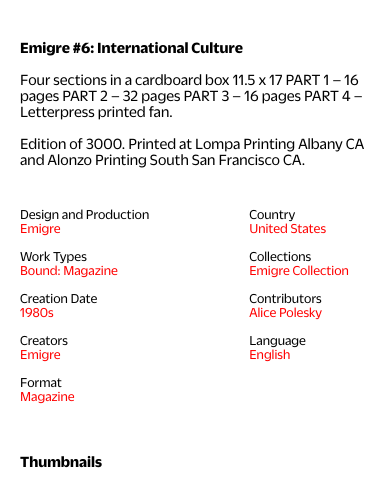
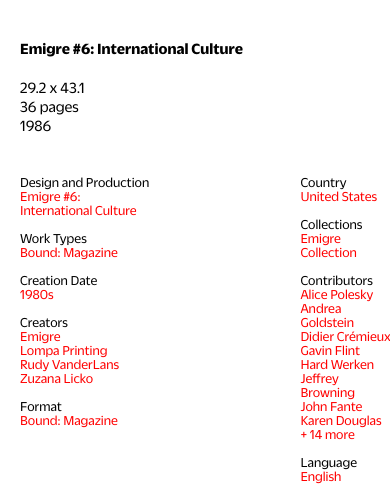
Before and after one commit to omarmhmmd/online-letterform-archive, a PHP site: page /item.html in a window 390 px wide. Shown: the part 310-796 px from the top of the page. Run offline with PHP 8.4, Linux system fonts and the light colour scheme.

Commit message:
item page stuff  up - third round making responsive

```diff
--- a/css/LFA.css
+++ b/css/LFA.css
@@ -105,7 +105,7 @@ button {
     font-weight: bold;
     color: #ff0000;
     font-size: 22.5px;
-    padding-left: 7vw;
+    padding-left: 100px;
   }
 
   #logo {
@@ -120,6 +120,7 @@ button {
 
   a {
     text-decoration: none;
+    color: #ff0000;
   }
 
   a:visited {
@@ -436,27 +437,30 @@ button {
   }
 
   #itemDescription {
-    width: 350px;
-    font-size: 16px;
+    font-size: 1.35vw;
+    line-height: 120%;
+    /* background-color: green; */
   }
 
   #itemMetaData {
     display: flex;
-    font-size: 14px;
+    font-size: 1.10vw;
     background-color: none;
-    /* padding-right: 225px; */
-    width: 550px;
+    margin-right: 8vw;
+    /* background-color: pink; */
   }
 
   #column2 {
-    padding-left: 100px;
+    margin-left: 100px;
+    width: 175px;
+    /* background-color: grey; */
   }
 
-  #itemDescription #title {
+  #itemDescription .title {
     font-weight: bold;
   }
 
-  #itemMetaData #title {
+  .title {
     color: black;
   }
 
@@ -467,6 +471,7 @@ button {
     /**** THUMBNAILS GRID ****/
     #itemPage h1 {
       font-weight: bold;
+      font-size: 1.35vw;
       padding-left: 50px;
     }
 
--- a/css/LFA_mobile.css
+++ b/css/LFA_mobile.css
@@ -25,12 +25,17 @@
 
     #itemMetaData {
       padding-top: 40px;
+      width: 375px;
+    }
+
+    #column2 {
+      padding-left: 50px;
     }
     /**** END META DATA ****/
   /**** END ITEM PAGE ****/
 }
 
-@media (max-width: 768px) {
+@media (max-width: 1000px) {
   /**** MAIN CONTAINTER ****/
   .loop {
     display: none;
@@ -75,6 +80,19 @@
       padding-left: 20px;
     }
 
+    #itemDescription {
+      font-size: 16px;
+    }
+
+    #itemMetaData {
+      font-size: 14px;
+      padding-right: 1vw;
+    }
+
+    #itemPage h1 {
+      font-size: 16px;
+    }
+
     .thumbnailColumn {
       justify-content: center;
       -ms-flex: 100%;
@@ -96,6 +114,9 @@
 
 }
 
-@media (max-width: 1200px) {
+@media (min-width: 1500px) {
+  #mainImages img {
+    width: 35vw;
+  }
 
 }
--- a/datablobs/item_eg1.JSON
+++ b/datablobs/item_eg1.JSON
@@ -4,7 +4,6 @@
     ],
     "collection": "Emigre Collection",
     "contributors": [
-      "",
       "Alice Polesky",
       "Andrea Goldstein",
       "Didier Crémieux",
--- a/item.html
+++ b/item.html
@@ -11,6 +11,7 @@
   <link rel="stylesheet" href="css/reset.css">
   <link rel="stylesheet" href="css/LFA.css">
   <link rel="stylesheet" href="css/LFA_mobile.css">
+  <script src="js/popItemsPage.js"></script>
 </head>
 
   <body>
@@ -32,58 +33,70 @@
       <!--***** ITEM PAGE *****-->
       <div id="itemPage">
         <div id="mainImages">
-          <img class = "prevNext" src="https://archive.org/download/LFAEmigre0007/LFA_Emigre_0007_0001.jpg" alt="">
-          <img src="https://archive.org/download/LFAEmigre0006/LFA_Emigre_0006_0001.jpg" alt="">
-          <img class = "prevNext" src="https://archive.org/download/LFAEmigre0005/LFA_Emigre_0005_0001.jpg" alt="">
+          <img id = "prevItem" class = "prevNext" src="" alt="">
+          <img id = "theItem" src="" alt="">
+          <img id = "nextItem" class = "prevNext" src="" alt="">
         </div>
 
         <div id="metaData">
           <div id="itemDescription">
-            <p>
-              <span id = "title">Emigre #6: International Culture</span>
+            <!-- <span class = "title">Emigre #6: International Culture</span>
             <p>&nbsp;</p>
             Four sections in a cardboard box 11.5 x 17 PART 1 – 16 pages PART 2 – 32 pages PART 3 – 16 pages PART 4 – Letterpress printed fan.
             <p>&nbsp;</p>
-              Edition of 3000. Printed at Lompa Printing Albany CA and Alonzo Printing South San Francisco CA.
-            </p>
+            Edition of 3000. Printed at Lompa Printing Albany CA and Alonzo Printing South San Francisco CA. -->
           </div>
           <div id="itemMetaData">
             <div id = "column1">
-              <span id = "title">Design and Production</span>
+              <span class = "title">Design and Production</span>
               <br>
-              Emigre
+              <div id="itemTitle">
+                <!-- Emigre -->
+              </div>
               <p>&nbsp;</p>
-              <span id = "title">Work Types</span>
+              <span class = "title">Work Types</span>
               <br>
-              Bound: Magazine
+              <div id="workTypes">
+                <!-- Bound: Magazine -->
+              </div>
               <p>&nbsp;</p>
-              <span id = "title">Creation Date</span>
+              <span class = "title">Creation Date</span>
               <br>
-              1980s
+              <div id="decades">
+                <!-- 1980s -->
+              </div>
               <p>&nbsp;</p>
-              <span id = "title">Creators</span>
+              <span class = "title">Creators</span>
               <br>
-              Emigre
-              <!-- Lompa Printing
+              <div id="creators">
+                <!-- Emigre
+                Lompa Printing
                 Rudy VanderLans
                 Zuzana Licko -->
+              </div>
               <p>&nbsp;</p>
-              <span id = "title">Format</span>
+              <span class = "title">Format</span>
               <br>
-              Magazine
+              <div id="format">
+                <!-- Magazine -->
+              </div>
             </div>
             <div id = "column2">
-              <span id = "title">Country</span>
+              <span class = "title">Country</span>
               <br>
-              United States
+              <div id="country">
+                <!-- United States -->
+              </div>
               <p>&nbsp;</p>
-              <span id = "title">Collections</span>
+              <span class = "title">Collections</span>
               <br>
-              Emigre Collection
+              <div id="collections">
+                <!-- Emigre Collection -->
+              </div>
               <p>&nbsp;</p>
-              <span id = "title">Contributors</span>
+              <span class = "title">Contributors</span>
               <br>
-              Alice Polesky
+              <div id="contributors">
                 <!-- Andrea Goldstein
                 Didier Crémieux
                 Gavin Flint
@@ -106,10 +119,13 @@
                 William Cone
                 Winston Tong
                 Zuzana Licko -->
+              </div>
               <p>&nbsp;</p>
-              <span id = "title">Language</span>
+              <span class = "title">Language</span>
               <br>
-              English
+              <div id="languages">
+                <!-- English -->
+              </div>
             </div>
           </div>
         </div>
@@ -120,32 +136,32 @@
               <img src="https://archive.org/download/LFAEmigre0006/LFA_Emigre_0006_0001.jpg">
             </div>
             <div class = "thumbnailPic">
-              <img src="https://archive.org/download/LFAEmigre0006/LFA_Emigre_0006_0003.jpg">
+              <img src="https://archive.org/download/LFAEmigre0006/LFA_Emigre_0006_0004.jpg">
             </div>
             <div class = "thumbnailPic">
-              <img src="https://archive.org/download/LFAEmigre0006/LFA_Emigre_0006_0004.jpg">
+              <img src="https://archive.org/download/LFAEmigre0006/LFA_Emigre_0006_0006.jpg">
             </div>
           </div>
           <div id = "thumb002" class="thumbnailColumn">
             <div class = "thumbnailPic">
+              <img src="https://archive.org/download/LFAEmigre0006/LFA_Emigre_0006_0002.jpg">
+            </div>
+            <div class = "thumbnailPic">
               <img src="https://archive.org/download/LFAEmigre0006/LFA_Emigre_0006_0005.jpg">
+            </div>
+            <div class = "thumbnailPic">
+              <img src="https://archive.org/download/LFAEmigre0006/LFA_Emigre_0006_0008.jpg">
+            </div>
+          </div>
+          <div id = "thumb003" class="thumbnailColumn">
+            <div class = "thumbnailPic">
+              <img src="https://archive.org/download/LFAEmigre0006/LFA_Emigre_0006_0003.jpg">
             </div>
             <div class = "thumbnailPic">
               <img src="https://archive.org/download/LFAEmigre0006/LFA_Emigre_0006_0006.jpg">
             </div>
             <div class = "thumbnailPic">
-              <img src="https://archive.org/download/LFAEmigre0006/LFA_Emigre_0006_0007.jpg">
-            </div>
-          </div>
-          <div id = "thumb003" class="thumbnailColumn">
-            <div class = "thumbnailPic">
-              <img src="https://archive.org/download/LFAEmigre0006/LFA_Emigre_0006_0008.jpg">
-            </div>
-            <div class = "thumbnailPic">
               <img src="https://archive.org/download/LFAEmigre0006/LFA_Emigre_0006_0009.jpg">
-            </div>
-            <div class = "thumbnailPic">
-              <img src="https://archive.org/download/LFAEmigre0006/LFA_Emigre_0006_0010.jpg">
             </div>
           </div>
         </div>
@@ -172,7 +188,5 @@
       // head.appendChild(js);
       // /* END LOOPING SCRIPT */
     </script>
-
-    <!-- <script src="js/item.js"></script> -->
   </body>
 </html>
--- /dev/null
+++ b/js/popItemsPage.js
@@ -0,0 +1,47 @@
+$.getJSON("datablobs/item_eg1.json", function(json) {
+  $("#prevItem").attr("src",json.itemSearch.itemPrev.imageFront);
+  $("#theItem").attr("src",json.item.imageFront);
+  $("#nextItem").attr("src",json.itemSearch.itemNext.imageFront);
+
+  $("#itemDescription").append('<span class = "title">'+ json.item.title+ ' </span> <p>&nbsp;</p>' + json.item.measurements.height + ' x ' + json.item.measurements.width + '</br>' + json.item.numberImages + ' pages' + '</br>' + json.item.year);
+
+
+  /**** COLUMN ONE ****/
+  $("#itemTitle").append(json.item.title + '</br>');
+
+  $.each(json.item.formats, function(index, element) {
+    $("#workTypes").append(element + '</br>');
+  });
+
+  $("#decades").append(json.item.decade + '</br>');
+
+  $.each(json.item.creators, function(index, element) {
+    $("#creators").append(element.name + '</br>');
+  });
+
+  $.each(json.item.formats, function(index, element) {
+    $("#format").append(element + '</br>');
+  });
+
+  $.each(json.item.languages, function(index, element) {
+    $("#languages").append(element + '</br>');
+  });
+  /**** END COLUMN ONE ****/
+
+  /**** COLUMN TWO ****/
+  $("#country").append(json.item.country + '</br>');
+
+  $("#collections").append(json.item.collection + '</br>');
+
+  var contributorsLength;
+  $.each(json.item.contributors, function(index, element) {
+    if (index >= 0 && index < 8) {
+      $("#contributors").append(element + '</br>');
+    }
+    contributorsLength = index - 8;
+  });
+  if (contributorsLength > 0) {
+    $("#contributors").append("+ " + contributorsLength + ' more</br>');
+  }
+  /**** COLUMN TWO ****/
+});
```
Also changed, not shown: datablobs/item_eg2.JSON (+4 -5 lines), images/001.JPG (deleted), images/002.JPG (deleted), images/003.JPG (deleted), images/004.JPG (deleted), images/005.JPG (deleted). Lines whose indentation alone changed are shown as unchanged.
